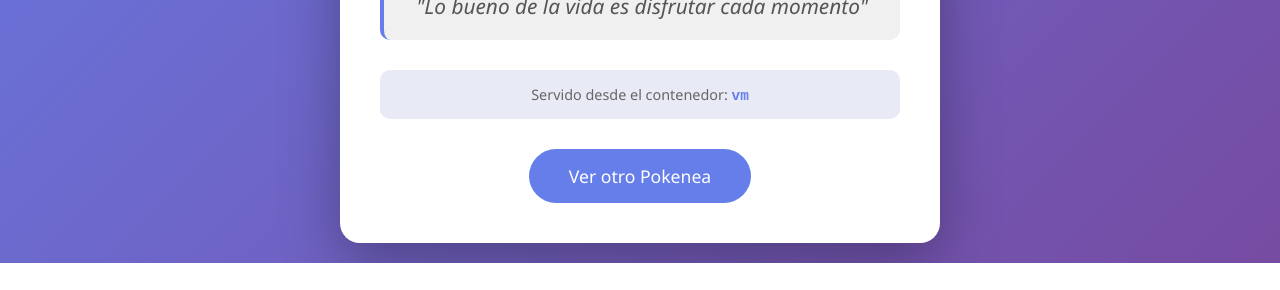
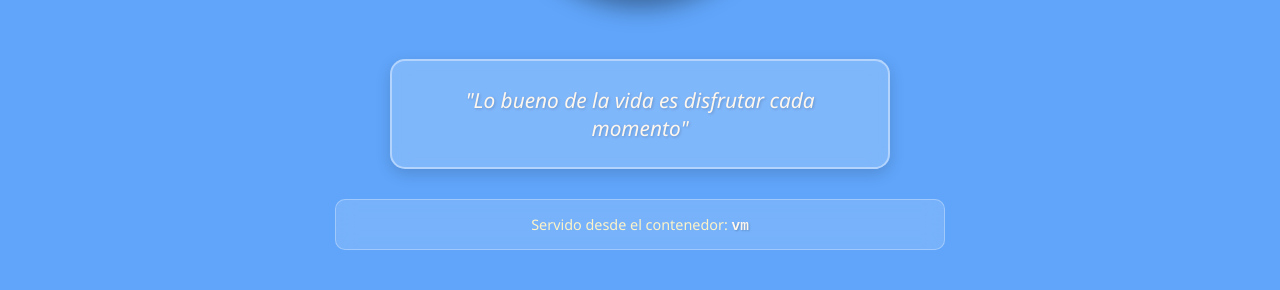
Before and after one commit to jfalzaed/pokenea-app, a Flask app: page / in a window 1280 px wide. Shown: the part 585-875 px from the top of the page. Before the commit the page ends 848 px from the top, so only its background shows below. Run offline with Flask 3, Linux system fonts and the light colour scheme.

Commit message:
fix: update styles to pagination comftability

```diff
--- a/static/css/style.css
+++ b/static/css/style.css
@@ -6,90 +6,116 @@
 
 body {
     font-family: 'Segoe UI', Tahoma, Geneva, Verdana, sans-serif;
-    background: linear-gradient(135deg, #667eea 0%, #764ba2 100%);
+    background: #60a5fa; /* Azul cielo suave y amigable */
     min-height: 100vh;
     display: flex;
+    flex-direction: column;
     justify-content: center;
     align-items: center;
     padding: 20px;
 }
 
+.main-title {
+    color: #fff7ed; /* Crema suave */
+    font-size: 4em;
+    font-weight: bold;
+    text-transform: uppercase;
+    letter-spacing: 8px;
+    margin-bottom: 30px;
+    text-shadow: 2px 2px 4px rgba(0,0,0,0.2);
+}
+
 .container {
-    background: white;
-    border-radius: 20px;
-    box-shadow: 0 20px 60px rgba(0,0,0,0.3);
-    max-width: 600px;
+    background: transparent;
+    max-width: 650px;
     width: 100%;
-    padding: 40px;
+    padding: 20px;
     text-align: center;
 }
 
 .pokenea-title {
-    color: #667eea;
+    color: #fffbeb; /* Amarillo crema muy suave */
     font-size: 2.5em;
     margin-bottom: 10px;
     text-transform: uppercase;
-    letter-spacing: 2px;
+    letter-spacing: 3px;
+    font-weight: bold;
+    text-shadow: 2px 2px 4px rgba(0,0,0,0.25);
 }
 
 .pokenea-id {
-    color: #999;
+    color: #fef3c7; /* Amarillo pastel suave */
     font-size: 1.2em;
     margin-bottom: 30px;
+    text-shadow: 1px 1px 2px rgba(0,0,0,0.2);
 }
 
 .pokenea-image {
-    width: 300px;
-    height: 300px;
+    width: 280px;
+    height: 280px;
     object-fit: contain;
-    margin: 20px auto;
-    border-radius: 15px;
-    background: #f8f9fa;
+    margin: 25px auto;
+    border-radius: 50%;
+    background: white;
     padding: 20px;
+    border: 5px solid white;
+    box-shadow: 0 8px 25px rgba(0,0,0,0.4);
 }
 
 .pokenea-phrase {
     font-style: italic;
-    color: #555;
+    color: #fff7ed; /* Crema suave */
     font-size: 1.3em;
-    margin: 30px 0;
-    padding: 20px;
-    background: #f0f0f0;
-    border-radius: 10px;
-    border-left: 4px solid #667eea;
+    margin: 30px auto;
+    padding: 25px;
+    background: rgba(255, 255, 255, 0.2);
+    backdrop-filter: blur(10px);
+    border-radius: 15px;
+    border: 2px solid rgba(255, 255, 255, 0.4);
+    max-width: 500px;
+    text-shadow: 1px 1px 3px rgba(0,0,0,0.2);
+    box-shadow: 0 5px 15px rgba(0,0,0,0.15);
 }
 
 .container-info {
     margin-top: 30px;
     padding: 15px;
-    background: #e8eaf6;
+    background: rgba(255, 255, 255, 0.15);
+    backdrop-filter: blur(10px);
     border-radius: 10px;
     font-size: 0.9em;
-    color: #666;
+    color: #fef3c7; /* Amarillo pastel */
+    border: 1px solid rgba(255, 255, 255, 0.3);
 }
 
 .container-id {
     font-family: 'Courier New', monospace;
-    color: #667eea;
+    color: #fff7ed; /* Crema suave */
     font-weight: bold;
+    text-shadow: 1px 1px 2px rgba(0,0,0,0.2);
 }
 
 .reload-btn {
-    margin-top: 30px;
-    padding: 15px 40px;
-    background: #667eea;
-    color: white;
+    position: fixed;
+    top: 20px;
+    right: 20px;
+    padding: 12px 30px;
+    background: #fbbf24; /* Amarillo dorado suave */
+    color: #78350f; /* Marrón oscuro para contraste */
     border: none;
-    border-radius: 50px;
-    font-size: 1.1em;
+    border-radius: 30px;
+    font-size: 1em;
     cursor: pointer;
     transition: all 0.3s;
     text-decoration: none;
     display: inline-block;
+    font-weight: 700;
+    box-shadow: 0 6px 20px rgba(0,0,0,0.25);
+    z-index: 1000;
 }
 
 .reload-btn:hover {
-    background: #764ba2;
-    transform: translateY(-2px);
-    box-shadow: 0 5px 15px rgba(0,0,0,0.2);
+    background: #fcd34d; /* Amarillo más claro al hover */
+    transform: translateY(-4px);
+    box-shadow: 0 8px 25px rgba(0,0,0,0.3);
 }
--- a/templates/pokenea.html
+++ b/templates/pokenea.html
@@ -7,6 +7,7 @@
     <link rel="stylesheet" href="{{ url_for('static', filename='css/style.css') }}">
 </head>
 <body>
+    <h1 class="main-title">POKENEA</h1>
     <div class="container">
         <h1 class="pokenea-title">{{ pokenea.nombre }}</h1>
         <p class="pokenea-id">Pokenea #{{ pokenea.id }}</p>
@@ -20,8 +21,7 @@
         <div class="container-info">
             Servido desde el contenedor: <span class="container-id">{{ container_id }}</span>
         </div>
-
-        <a href="/pokenea/imagen" class="reload-btn">Ver otro Pokenea</a>
     </div>
+    <a href="/pokenea/imagen" class="reload-btn">Más Pokeneas</a>
 </body>
 </html>
```
